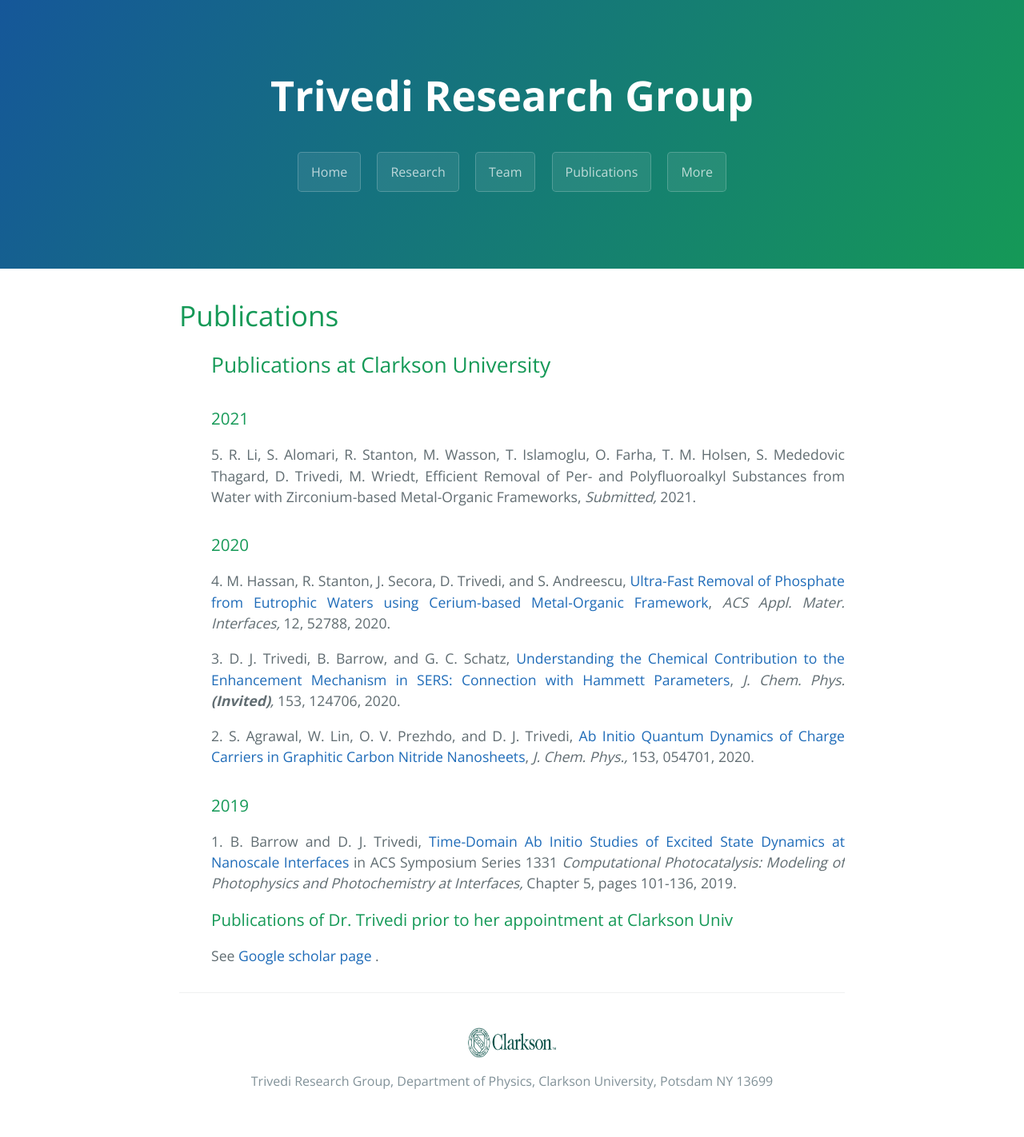
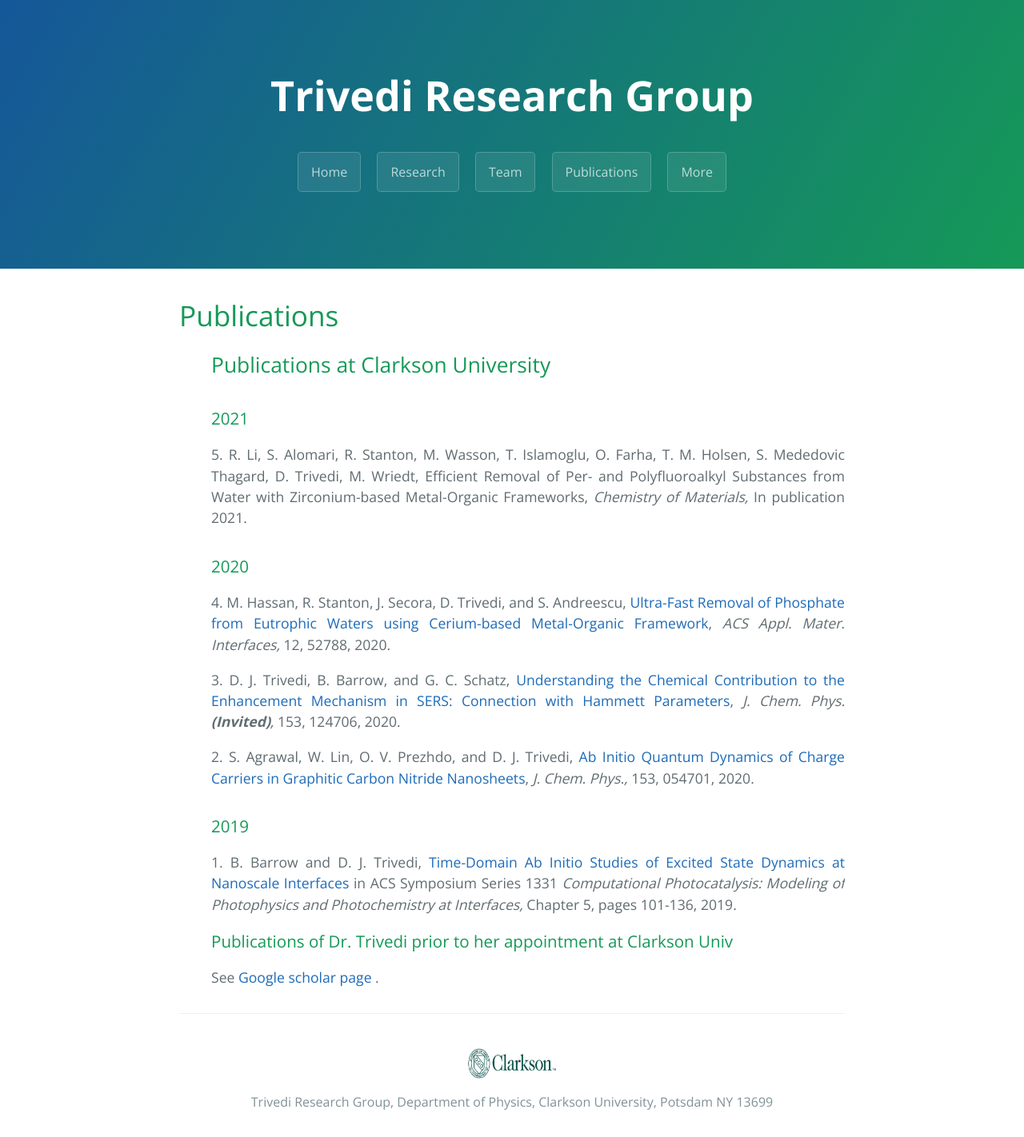
Before and after one commit to dharatrivedi/dharatrivedi.github.io, a Jekyll site: the page built from publication.html, in a window 1280 px wide. Shown: the whole page at 80% size. Built offline with Jekyll 4.4.1, drawn with Linux system fonts in a browser that asks for light colours; before the commit the page ends 1396 px from its top, so only the background shows below that.

Commit message:
Update publication.html

```diff
--- a/publication.html
+++ b/publication.html
@@ -8,7 +8,7 @@ title: {{ site.name }}
   <ul class="clearfix" style="text-align:justify">
     <h2>Publications at Clarkson University</h2>
     <h3>2021</h3>
-      5. R. Li, S. Alomari, R. Stanton, M. Wasson, T. Islamoglu, O. Farha, T. M. Holsen, S. Mededovic Thagard, D. Trivedi, M. Wriedt, Efficient Removal of Per- and Polyfluoroalkyl Substances from Water with Zirconium-based Metal-Organic Frameworks, <i> Submitted,</i> 2021.<br />
+      5. R. Li, S. Alomari, R. Stanton, M. Wasson, T. Islamoglu, O. Farha, T. M. Holsen, S. Mededovic Thagard, D. Trivedi, M. Wriedt, Efficient Removal of Per- and Polyfluoroalkyl Substances from Water with Zirconium-based Metal-Organic Frameworks, <i> Chemistry of Materials,</i> In publication 2021.<br />
       <p> </p>
     <h3>2020</h3>
       4. M. Hassan, R. Stanton, J. Secora, D. Trivedi, and S. Andreescu, <a href="https://doi.org/10.1021/acsami.0c16477"> Ultra-Fast Removal of Phosphate from Eutrophic Waters using Cerium-based Metal-Organic Framework</a>, <i> ACS Appl. Mater. Interfaces,</i> 12, 52788, 2020.<br />
```
